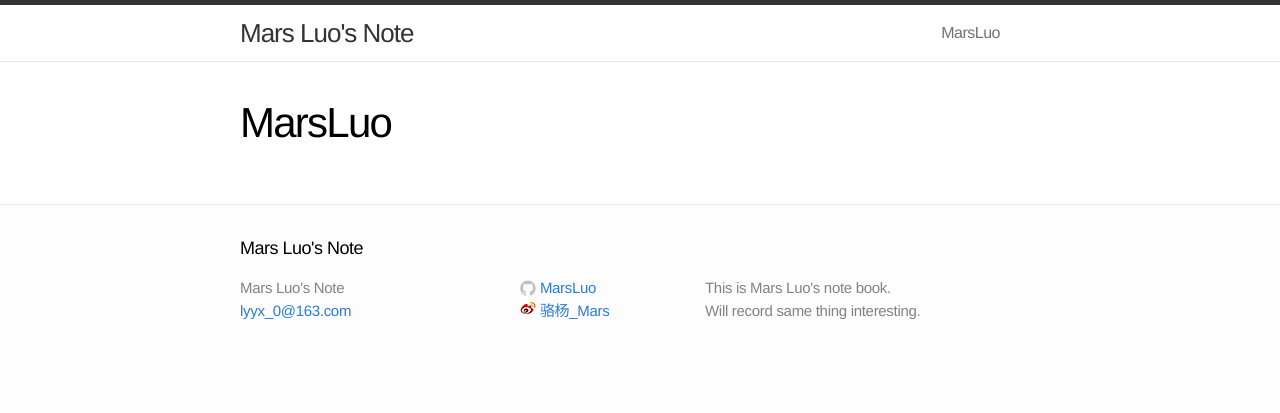
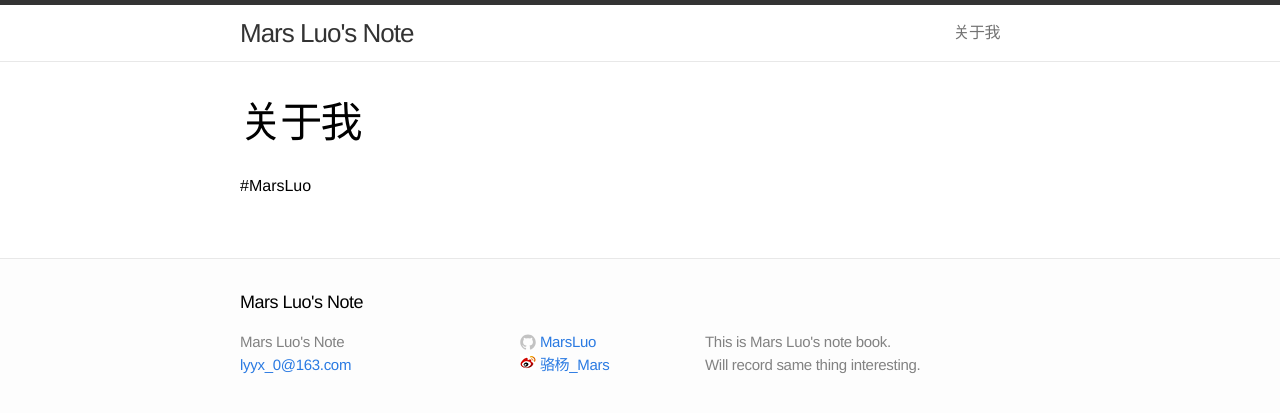
Before and after one commit to MarsLuo/marsluo.github.com, a Jekyll site: the page built from about.md, in a window 1280 px wide. Shown: the top 413 px of the page. Built offline with Jekyll 4.4.1, drawn with Linux system fonts in a browser that asks for light colours; comment, search, counter and statistics services are not loaded.

Commit message:
fix error

```diff
--- a/_config.yml
+++ b/_config.yml
@@ -10,3 +10,4 @@ username: MarsLuo
 markdown: kramdown
 permalink: pretty
 paginate: 8
+gems: [jekyll-paginate]
--- a/about.md
+++ b/about.md
@@ -1,5 +1,7 @@
 ---
 layout: page
-title: MarsLuo
+title: 关于我
 permalink: /about/
 ---
+
+#MarsLuo
```
